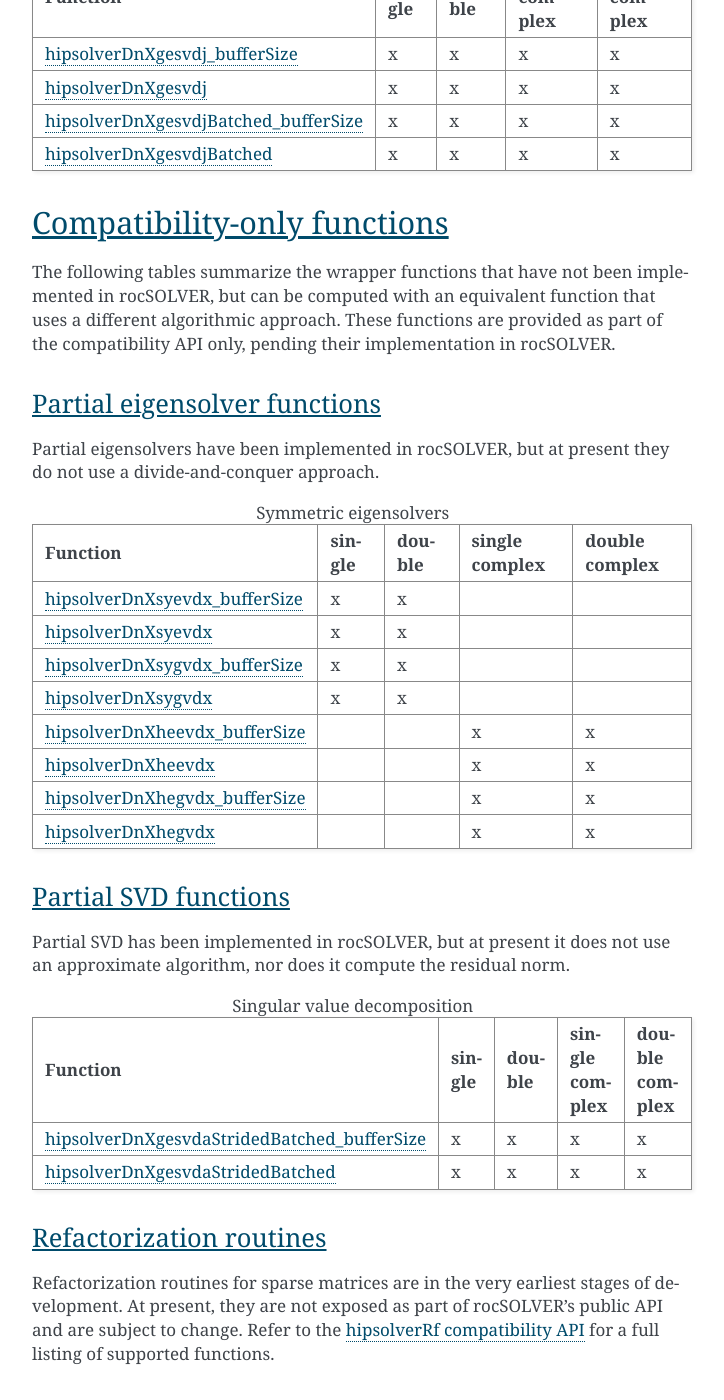
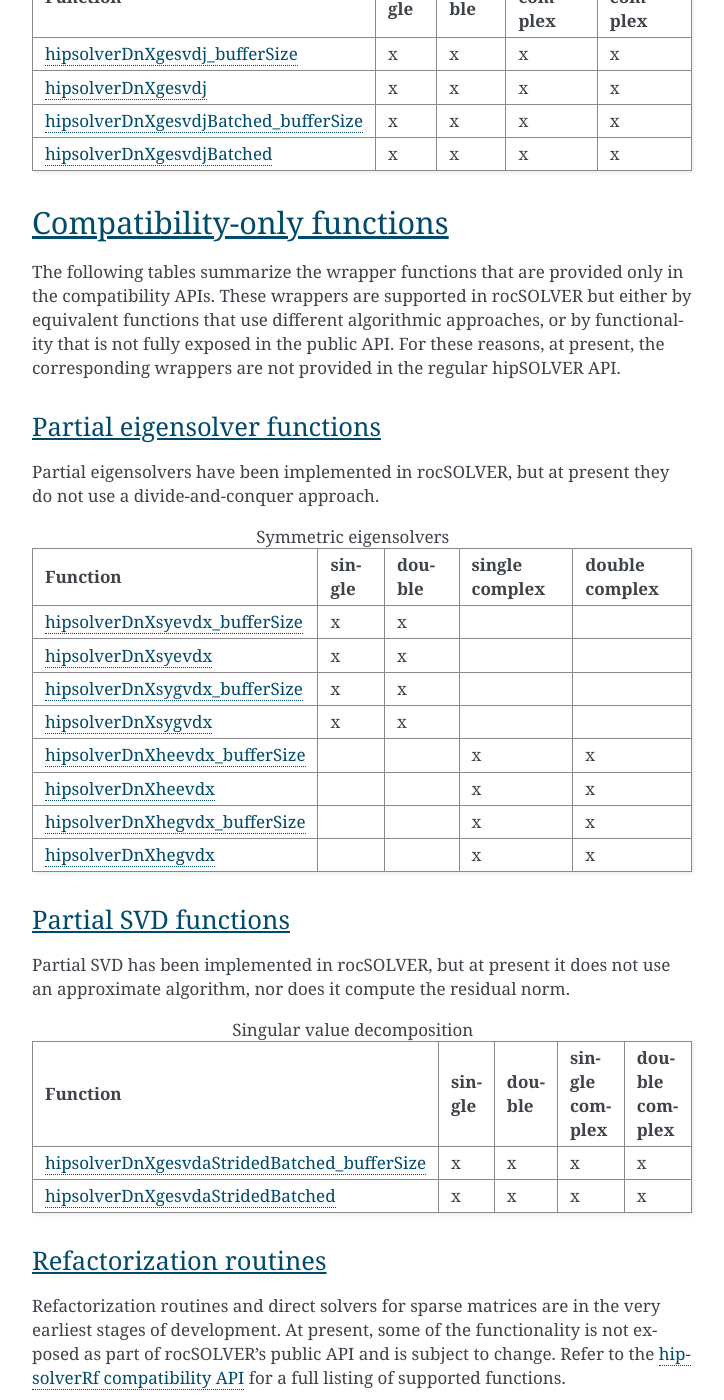
Before and after one commit to ROCm/hipSOLVER, a Sphinx documentation site: the page built from docs/userguide/intro.rst, in a window 1280 px wide and 1400 px high, scrolled down 4674 px. Shown: the whole window, without its empty margins (388-1112 px from the left). Built offline with Sphinx 7.4.7, drawn with Linux system fonts in a browser that asks for light colours.

Commit message:
docs update (#5)

```diff
--- a/docs/userguide/intro.rst
+++ b/docs/userguide/intro.rst
@@ -166,9 +166,10 @@ LAPACK-like functions
 Compatibility-only functions
 ====================================
 
-The following tables summarize the wrapper functions that have not been implemented in rocSOLVER, but can be computed with an equivalent function
-that uses a different algorithmic approach. These functions are provided as part of the compatibility API only, pending their implementation
-in rocSOLVER.
+The following tables summarize the wrapper functions that are provided only in the compatibility APIs.
+These wrappers are supported in rocSOLVER but either by equivalent functions
+that use different algorithmic approaches, or by functionality that is not fully exposed in the public API.
+For these reasons, at present, the corresponding wrappers are not provided in the regular hipSOLVER API.
 
 Partial eigensolver functions
 ------------------------------
@@ -201,6 +202,7 @@ Partial SVD has been implemented in rocSOLVER, but at present it does not use an
 Refactorization routines
 ------------------------------
 
-Refactorization routines for sparse matrices are in the very earliest stages of development. At present, they are not exposed as part of
-rocSOLVER's public API and are subject to change. Refer to the :ref:`hipsolverRf compatibility API <library_refactor>` for a full listing
+Refactorization routines and direct solvers for sparse matrices are in the very earliest stages of development.
+At present, some of the functionality is not exposed as part of
+rocSOLVER's public API and is subject to change. Refer to the :ref:`hipsolverRf compatibility API <library_refactor>` for a full listing
 of supported functions.
```
